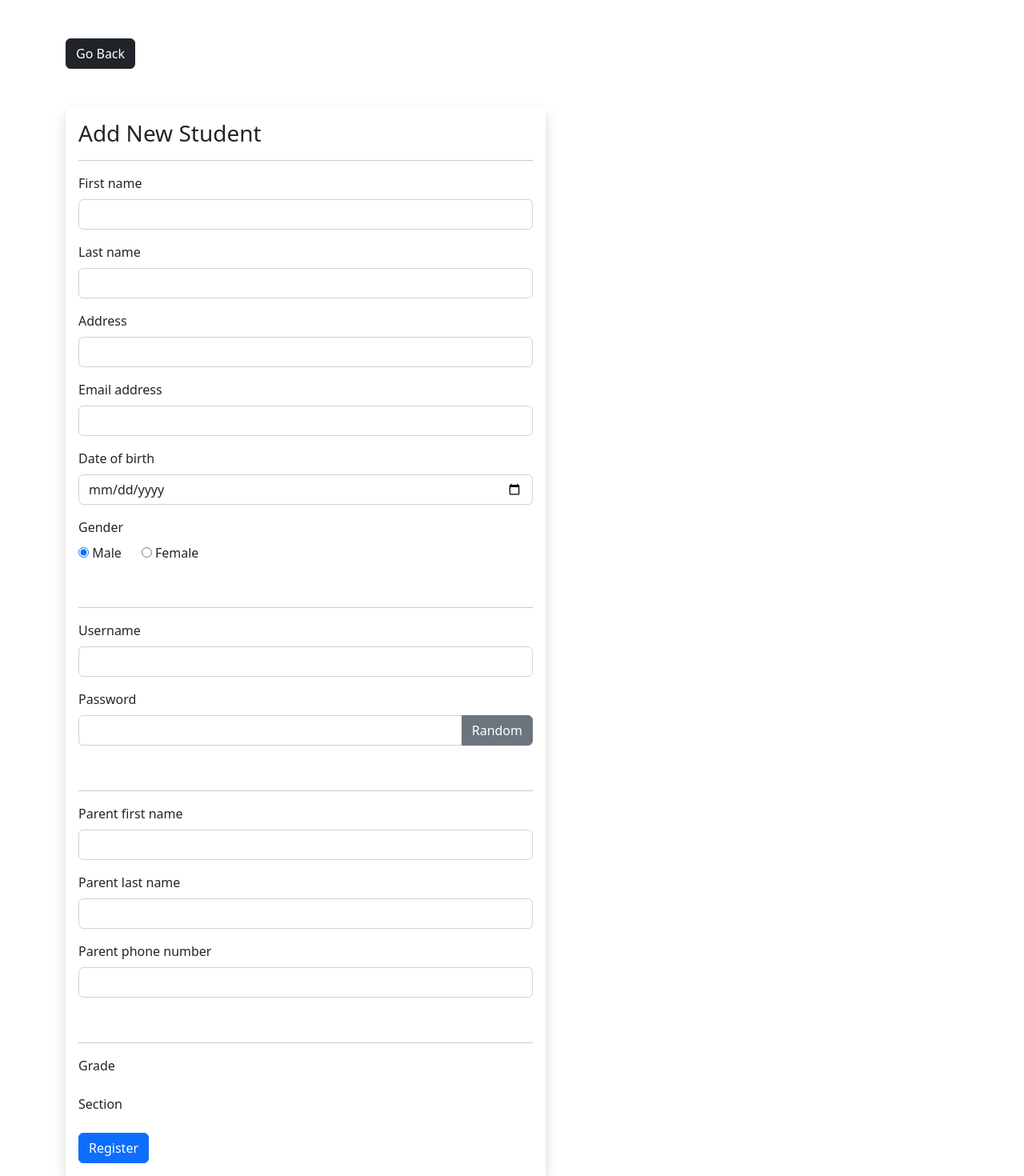
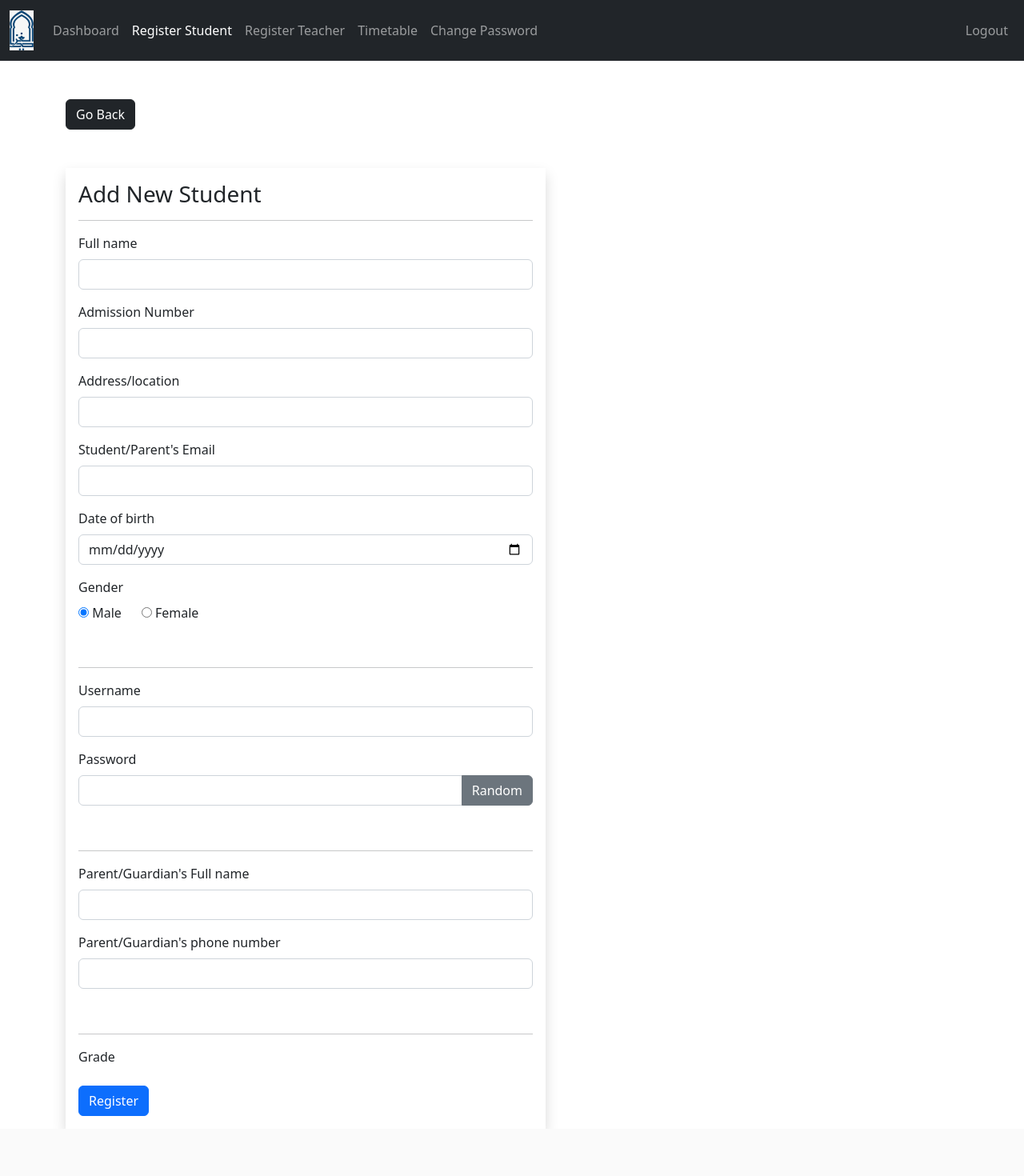
Before and after one commit to Habib-Ashraf-Hassan/internal_attachment_project, a PHP site: page /RegistrarOffice/student-add.php in a window 1280 px wide. Shown: the whole page at 80% size. After the commit the page ends 1402 px from the top, so only its background shows below. Run offline with PHP 8.4, Linux system fonts and the light colour scheme; the visitor is signed in with stand-in values (Sample User, id 1); data that the repository does not hold is empty.

Commit message:
student-add for registrar

```diff
--- a/RegistrarOffice/student-add.php
+++ b/RegistrarOffice/student-add.php
@@ -9,7 +9,7 @@
        include "data/grade.php";
        include "data/section.php";
        $grades = getAllGrades($conn);
-       $sections = getAllSections($conn);
+
 
 
        $fname = '';
@@ -18,7 +18,7 @@
        $address = '';
        $email = '';
        $pfn = '';
-       $pln = '';
+
        $ppn = '';
 
 
@@ -28,7 +28,7 @@
        if (isset($_GET['address'])) $address = $_GET['address'];
        if (isset($_GET['email'])) $email = $_GET['email'];
        if (isset($_GET['pfn'])) $pfn = $_GET['pfn'];
-       if (isset($_GET['pln'])) $pln = $_GET['pln'];
+
        if (isset($_GET['ppn'])) $ppn = $_GET['ppn'];
  ?>
 <!DOCTYPE html>
@@ -36,16 +36,19 @@
 <head>
 	<meta charset="UTF-8">
 	<meta name="viewport" content="width=device-width, initial-scale=1.0">
-	<title>Registrar Office - Add Student</title>
+	<title>Registrar - Add Student</title>
 	<link rel="stylesheet" href="https://cdn.jsdelivr.net/npm/bootstrap@5.2.0/dist/css/bootstrap.min.css">
 	<link rel="stylesheet" href="../css/style.css">
-	<link rel="icon" href="../logo.png">
+	<link rel="icon" href="../images/Madrassa_logo2.png">
   <script src="https://ajax.googleapis.com/ajax/libs/jquery/3.6.0/jquery.min.js"></script>
   <link rel="stylesheet" href="https://cdnjs.cloudflare.com/ajax/libs/font-awesome/4.7.0/css/font-awesome.min.css">
 </head>
 <body>
+    <?php
+        include "inc/navbar.php";
+     ?>
      <div class="container mt-5">
-        <a href="index.php"
+        <a href="student.php"
            class="btn btn-dark">Go Back</a>
 
         <form method="post"
@@ -63,28 +66,28 @@
           </div>
         <?php } ?>
         <div class="mb-3">
-          <label class="form-label">First name</label>
+          <label class="form-label">Full name</label>
           <input type="text"
                  class="form-control"
                  value="<?=$fname?>"
                  name="fname">
         </div>
         <div class="mb-3">
-          <label class="form-label">Last name</label>
+          <label class="form-label">Admission Number</label>
           <input type="text"
                  class="form-control"
                  value="<?=$lname?>"
                  name="lname">
         </div>
         <div class="mb-3">
-          <label class="form-label">Address</label>
+          <label class="form-label">Address/location</label>
           <input type="text"
                  class="form-control"
                  value="<?=$address?>"
                  name="address">
         </div>
         <div class="mb-3">
-          <label class="form-label">Email address</label>
+          <label class="form-label">Student/Parent's Email</label>
           <input type="text"
                  class="form-control"
                  value="<?=$email?>"
@@ -128,21 +131,15 @@
 
         </div><br><hr>
         <div class="mb-3">
-          <label class="form-label">Parent first name</label>
+          <label class="form-label">Parent/Guardian's Full name</label>
           <input type="text"
                  class="form-control"
                  value="<?=$pfn?>"
                  name="parent_fname">
         </div>
+
         <div class="mb-3">
-          <label class="form-label">Parent last name</label>
-          <input type="text"
-                 class="form-control"
-                 value="<?=$pln?>"
-                 name="parent_lname">
-        </div>
-        <div class="mb-3">
-          <label class="form-label">Parent phone number</label>
+          <label class="form-label">Parent/Guardian's phone number</label>
           <input type="text"
                  class="form-control"
                  value="<?=$ppn?>"
@@ -162,20 +159,7 @@
 
           </div>
         </div>
-        <div class="mb-3">
-          <label class="form-label">Section</label>
-          <div class="row row-cols-5">
-            <?php foreach ($sections as $section): ?>
-            <div class="col">
-              <input type="radio"
-                     name="section"
-                     value="<?=$section['section_id']?>">
-                     <?=$section['section']?>
-            </div>
-            <?php endforeach ?>
 
-          </div>
-        </div>
 
       <button type="submit" class="btn btn-primary">Register</button>
      </form>
@@ -184,7 +168,7 @@
     <script src="https://cdn.jsdelivr.net/npm/bootstrap@5.2.0/dist/js/bootstrap.bundle.min.js"></script>
     <script>
         $(document).ready(function(){
-             $("#navLinks li:nth-child(3) a").addClass('active');
+             $("#navLinks li:nth-child(2) a").addClass('active');
         });
 
         function makePass(length) {
@@ -203,7 +187,7 @@
         var gBtn = document.getElementById('gBtn');
         gBtn.addEventListener('click', function(e){
           e.preventDefault();
-          makePass(4);
+          makePass(5);
         });
     </script>
 
```
Also changed, not shown: RegistrarOffice/index.php (+29 -0 lines), RegistrarOffice/req/student-add.php (+20 -14 lines), RegistrarOffice/student.php (+11 -10 lines).
